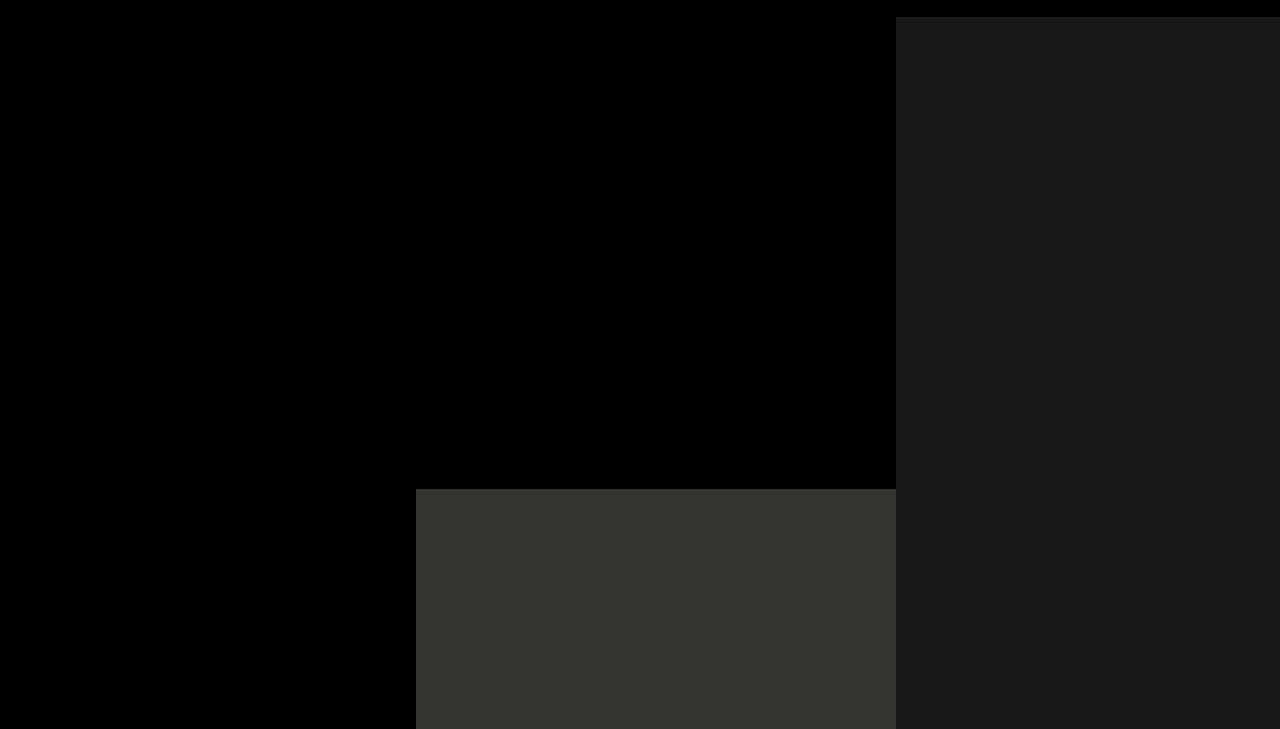
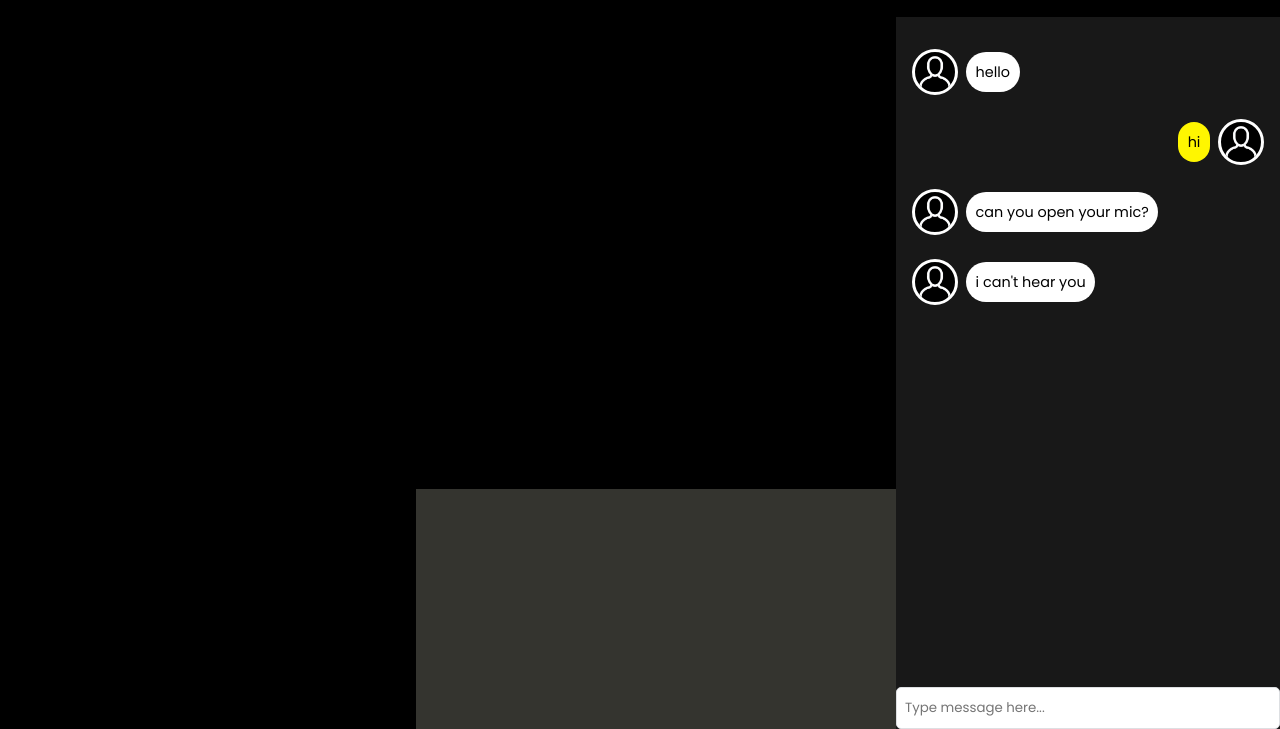
Before and after one commit to raiu-0/qnect, a plain HTML site: page call.html in a window 1280 px wide. Shown: the part 71-800 px from the top of the page. Drawn offline with Linux system fonts and the light colour scheme; no server answers.

Commit message:
added chat messages

```diff
--- a/call.html
+++ b/call.html
@@ -32,11 +32,46 @@
             <video id="user-1" class="video-player" autoplay playsinline muted="muted"></video>
             <video id="user-2" class="video-player" autoplay playsinline></video>
         </div>
-        <div id="chat-frame">
-
+        <div id="chat-frame" class="flex-col">
+            <div class="chat-history flex-col">
+                <div class="chat-frame chat-others flex-row">
+                    <div class="chat-profile">
+                        <img src="images/person-icon.png" class="chat-img">
+                    </div>
+                    <div class="chat-content">
+                        hello
+                    </div>
+                </div>
+                <div class="chat-frame chat-self flex-row">
+                    <div class="chat-content">
+                        hi
+                    </div>
+                    <div class="chat-profile">
+                        <img src="images/person-icon.png" class="chat-img">
+                    </div>
+                </div>
+                <div class="chat-frame chat-others flex-row">
+                    <div class="chat-profile">
+                        <img src="images/person-icon.png" class="chat-img">
+                    </div>
+                    <div class="chat-content">
+                        can you open your mic?
+                    </div>
+                </div>
+                <div class="chat-frame chat-others flex-row">
+                    <div class="chat-profile">
+                        <img src="images/person-icon.png" class="chat-img">
+                    </div>
+                    <div class="chat-content">
+                        i can't hear you
+                    </div>
+                </div>
+            </div>
+            <input type="text" placeholder="Type message here...">
         </div>
     </div>
 </body>
 <script src="scripts/agora-rtm-sdk-1.5.1.js"></script>
 <script type="text/javascript" src="scripts/call.js"></script>
+
 </html>
--- a/scripts/call.js
+++ b/scripts/call.js
@@ -36,7 +36,6 @@ async function init() {
 
     local_stream = await navigator.mediaDevices.getUserMedia(constraints);
     document.getElementById('user-1').srcObject = local_stream;
-
 }
 
 async function handle_user_joined(MemberId) {
@@ -52,17 +51,21 @@ async function leave_channel() {
     await channel.logout();
 }
 
+let ICEcandidates = [];
+
 async function handle_message_from_peer(message, MemberId) {
     message = JSON.parse(message.text);
-    if(message.type === 'offer'){
+    if (message.type === 'offer') {
         create_answer(MemberId, message.offer);
     }
     if (message.type === 'answer') {
         add_answer(message.answer);
     }
-    if(message.type === 'candidate') {
-        if(peer_connection) {
+    if (message.type === 'candidate') {
+        if (peer_connection && peer_connection.currentRemoteDescription) {
             peer_connection.addIceCandidate(message.candidate);
+        } else {
+            ICEcandidates.push(message.candidate);
         }
     }
 }
@@ -73,7 +76,7 @@ async function create_peer_connection(MemberId) {
     document.getElementById('user-2').srcObject = remote_stream;
 
     if (!local_stream) {
-        local_stream = await navigator.mediaDevices.getUserMedia({ video: true, audio: false });
+        local_stream = await navigator.mediaDevices.getUserMedia(constraints);
         document.getElementById('user-1').srcObject = local_stream;
     }
 
@@ -99,7 +102,7 @@ async function create_offer(MemberId) {
     let offer = await peer_connection.createOffer();
     await peer_connection.setLocalDescription(offer);
 
-    client.sendMessageToPeer({ text: JSON.stringify({'type': 'offer', 'offer': offer}) }, MemberId);
+    client.sendMessageToPeer({ text: JSON.stringify({ 'type': 'offer', 'offer': offer }) }, MemberId);
 }
 
 async function create_answer(MemberId, offer) {
@@ -109,13 +112,17 @@ async function create_answer(MemberId, offer) {
 
     let answer = await peer_connection.createAnswer();
     await peer_connection.setLocalDescription(answer);
-    client.sendMessageToPeer({ text: JSON.stringify({'type': 'answer', 'answer': answer}) }, MemberId);
+    client.sendMessageToPeer({ text: JSON.stringify({ 'type': 'answer', 'answer': answer }) }, MemberId);
 }
 
-async function add_answer(answer){
-    if(!peer_connection.currentRemoteDescription){
-        peer_connection.setRemoteDescription(answer);
+async function add_answer(answer) {
+    if (!peer_connection.currentRemoteDescription) {
+        await peer_connection.setRemoteDescription(answer);
+        ICEcandidates.forEach((candidate) => {
+            peer_connection.addIceCandidate(candidate);
+        })
     }
+    ICEcandidates = [];
 }
 
 init();
--- a/styles/call.css
+++ b/styles/call.css
@@ -1,9 +1,7 @@
-#com-frame {
-}
-
 #call-frame {
     width: 70%;
     position: relative;
+    flex-shrink: 0;
 }
 
 #chat-frame {
@@ -32,3 +30,56 @@
     width: 100%;
     z-index: 0;
 }
+
+.chat-history {
+    padding: 2rem 0;
+    flex-grow: 1;
+    gap: 1.5rem;
+}
+
+.chat-frame {
+    height: fit-content;
+    gap: 0.5rem;
+}
+
+.chat-others {
+    padding-left: 1rem;
+    padding-right: 1.5rem;
+}
+
+.chat-self {
+    justify-content: end;
+    padding-left: 1.5rem;
+    padding-right: 1rem;
+}
+
+.chat-profile {
+    flex-shrink: 0;
+    top: calc(50% - 1.25rem);
+    background-color: var(--clr-bg);
+    border: 3px solid var(--clr-secondary);
+    width: 2.5rem;
+    height: 2.5rem;
+    overflow: hidden;
+    border-radius: 100%;
+}
+
+.chat-img {
+    width: 100%;
+}
+
+.chat-content {
+    color: var(--clr-bg);
+    font-size: 0.9rem;
+    align-self: center;
+    padding: 0.6rem;
+    border-radius: 20px;
+}
+
+.chat-others>.chat-content {
+    background-color: var(--clr-secondary);
+}
+
+.chat-self>.chat-content {
+    background-color: var(--clr-primary);
+}
```
